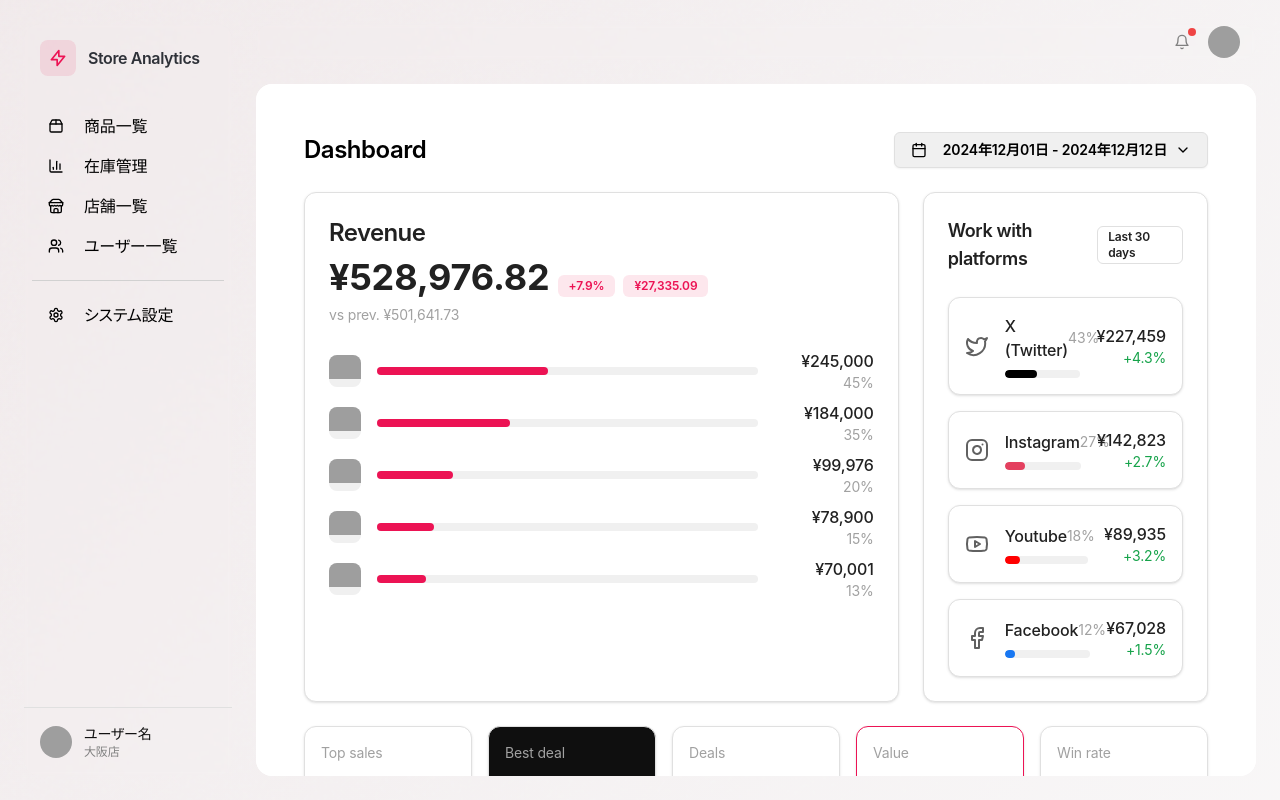
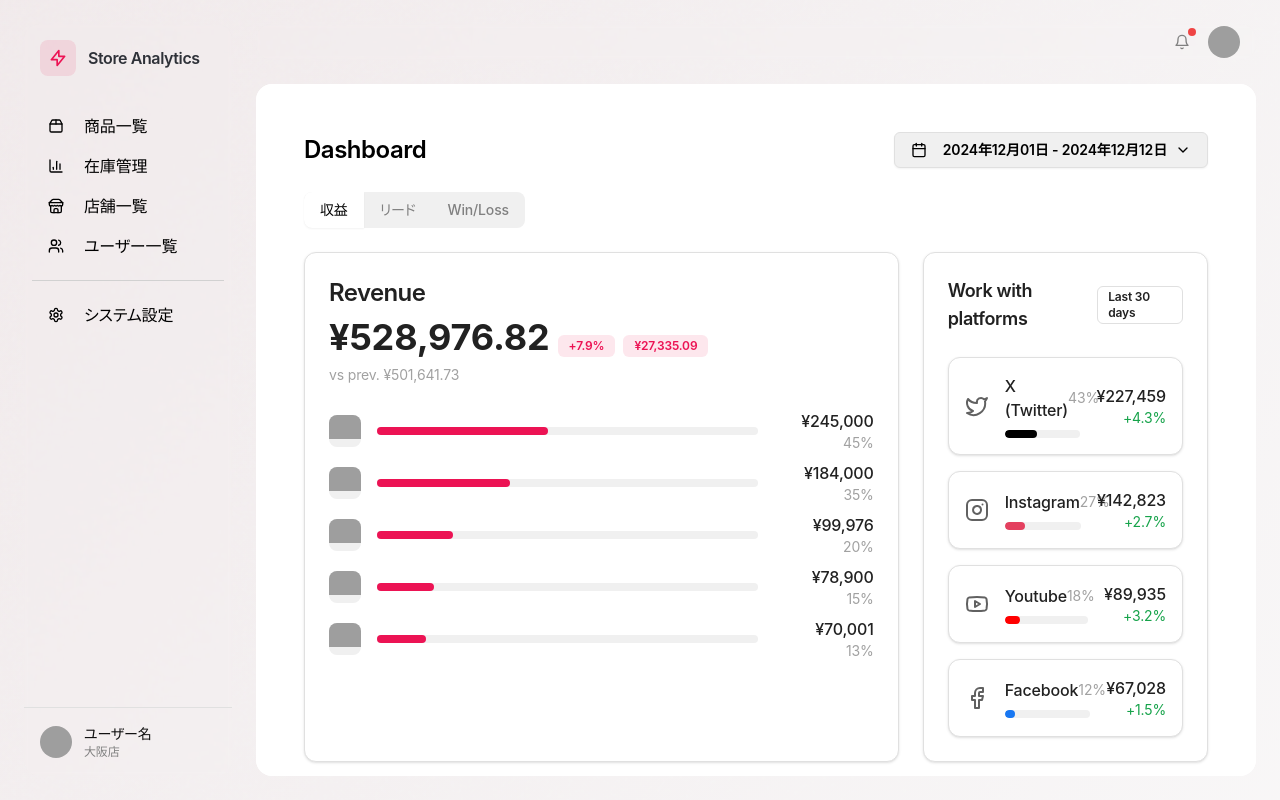
Before and after one commit to riii111/go-rust-comparison, a Next.js app in the folder frontend/: page /management/dashboard in a window 1280 px wide. Built offline with nearby package versions, Linux system fonts and the light colour scheme; grey boxes are pictures that could not be loaded.

Commit message:
フィルタ適用

```diff
--- a/frontend/components/feature/dashboard/DashboardMetrics.tsx
+++ b/frontend/components/feature/dashboard/DashboardMetrics.tsx
@@ -1,11 +1,13 @@
 'use client'
 
+import { useState } from "react"
 import { motion, AnimatePresence } from "framer-motion"
 import { Card, CardContent } from "@/components/ui/card"
 import { RevenueSection } from "./revenue-section"
 import { PlatformAnalysis } from "./platform-analysis"
 import { SalesRankSection } from "./sales-rank-section"
 import { StatsCard } from "./stats-card"
+import { FilterTabs } from "@/components/common/molecules/FilterTabs"
 
 interface DashboardMetricsProps {
     metric: string;
@@ -28,9 +30,17 @@ interface DashboardMetricsProps {
     };
 }
 
-export function DashboardMetrics({ metric, data }: DashboardMetricsProps) {
+export function DashboardMetrics({ metric: initialMetric, data }: DashboardMetricsProps) {
+    const [activeMetric, setActiveMetric] = useState(initialMetric)
+
+    const tabs = [
+        { id: "revenue", label: "収益" },
+        { id: "leads", label: "リード" },
+        { id: "w-l", label: "Win/Loss" },
+    ]
+
     const renderMetricContent = () => {
-        switch (metric) {
+        switch (activeMetric) {
             case "revenue":
                 return (
                     <>
@@ -91,9 +101,16 @@ export function DashboardMetrics({ metric, data }: DashboardMetricsProps) {
 
     return (
         <div className="space-y-6">
+            <FilterTabs
+                tabs={tabs}
+                activeTab={activeMetric}
+                onChange={setActiveMetric}
+                variant="primary"
+            />
+
             <AnimatePresence mode="wait" initial={false}>
                 <motion.div
-                    key={metric}
+                    key={activeMetric}
                     initial={{ opacity: 0, y: 20 }}
                     animate={{ opacity: 1, y: 0 }}
                     exit={{ opacity: 0, y: -20 }}
```
